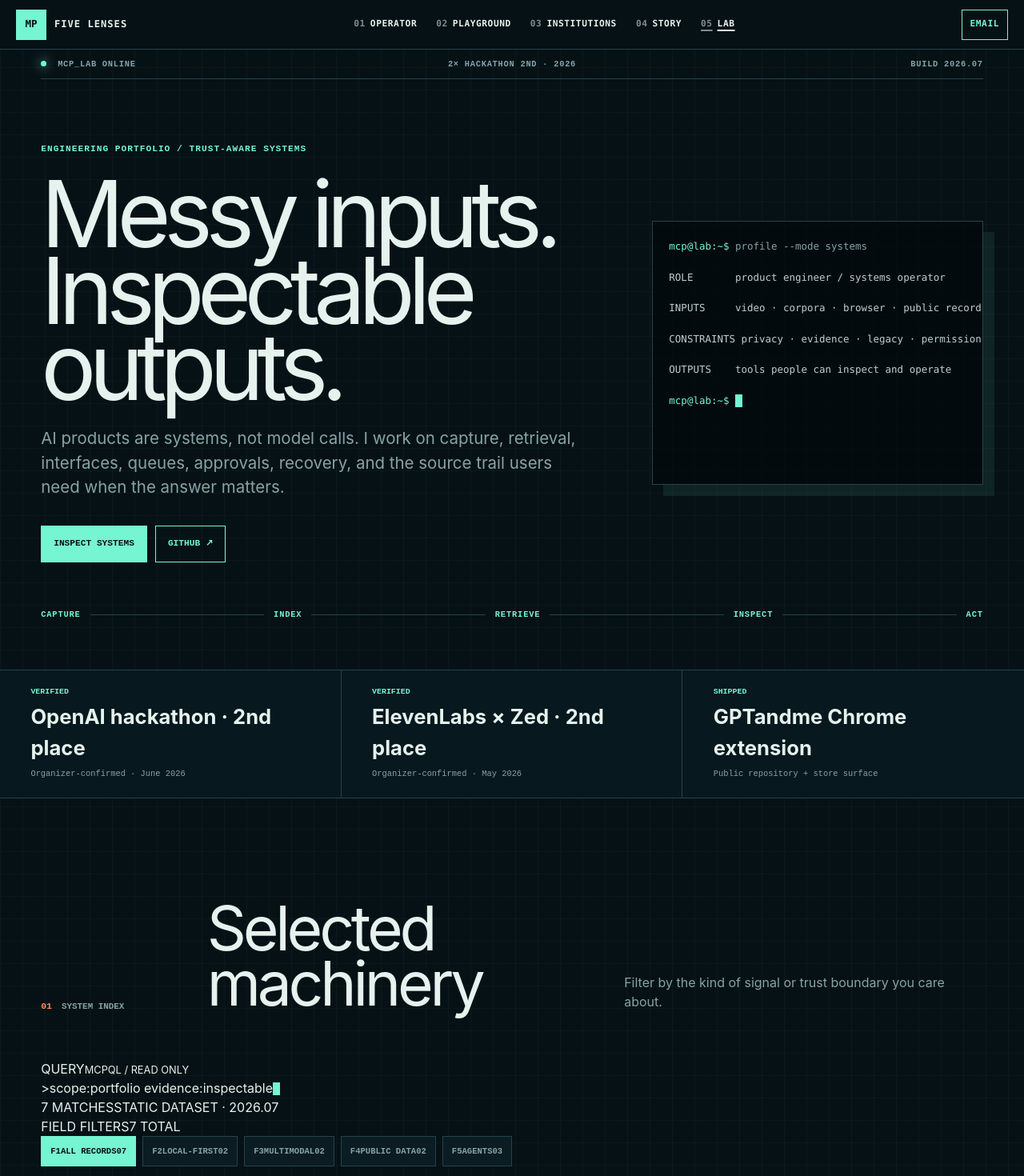
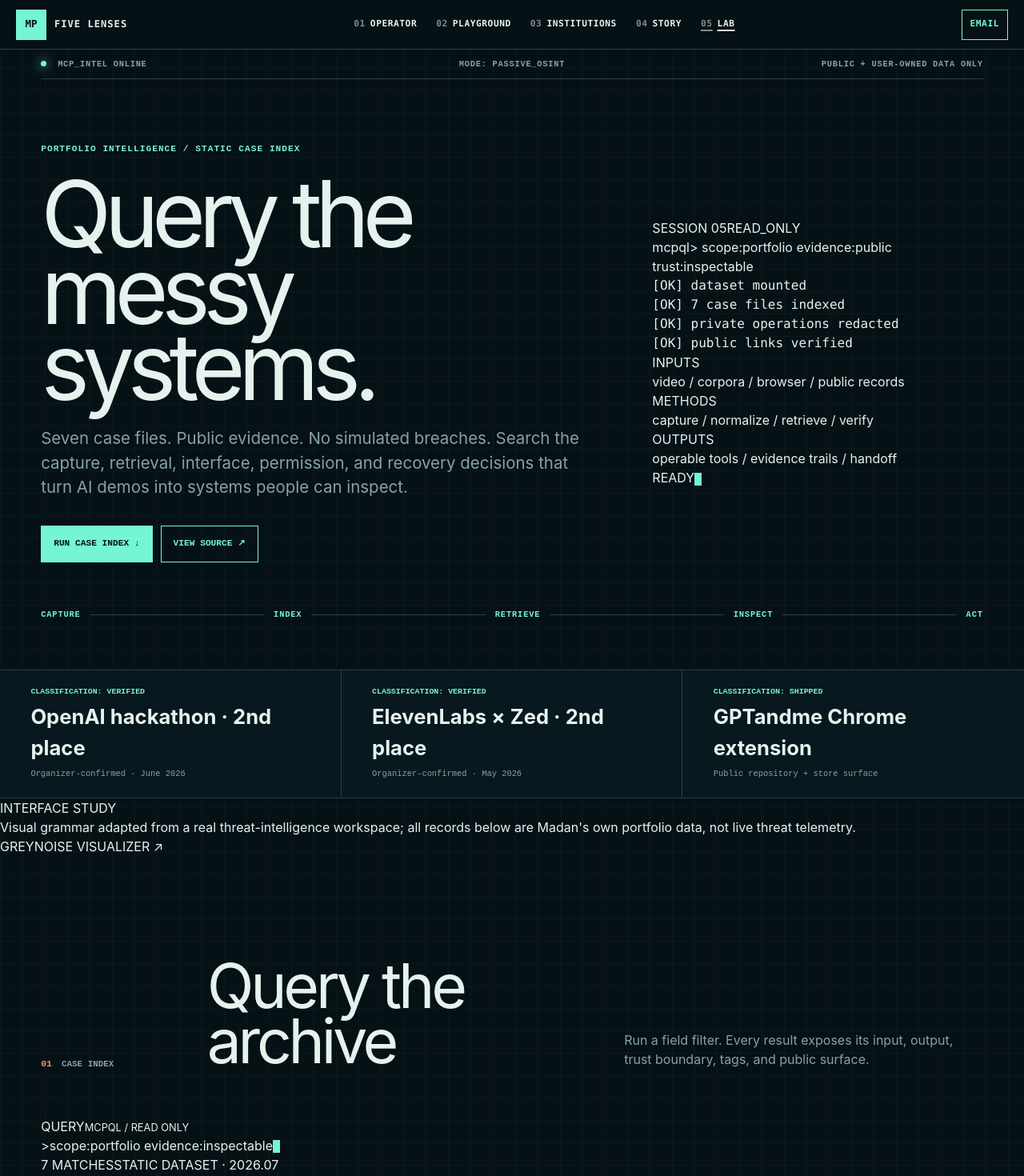
Before and after one commit to MadanChaollaPark/madanpark.com, a Next.js app: page /lab in a window 1280 px wide. Shown: the top 1470 px of the page at 80% size. Built offline with nearby package versions, Linux system fonts and the light colour scheme.

Commit message:
feat: frame the lab as signal intelligence

```diff
--- a/app/lab/page.tsx
+++ b/app/lab/page.tsx
@@ -4,9 +4,9 @@ import { project, publicLinks } from "../site-data";
 import { LabSystems } from "./LabClient";
 
 export const metadata: Metadata = {
-  title: "Inspectable Systems — Madan Park",
+  title: "Signal Intelligence — Madan Park",
   description:
-    "A deep-tech portfolio for AI labs, engineering teams, and product leaders who want inputs, outputs, trust boundaries, and inspectable proof.",
+    "An OSINT-inspired engineering portfolio for teams that want queryable systems, evidence trails, trust boundaries, and inspectable proof.",
 };
 
 const systems = [
@@ -26,29 +26,32 @@ export default function LabPage() {
       <main>
         <header className="lab-hero">
           <div className="lab-statusbar">
-            <span><i /> MCP_LAB ONLINE</span><span>2× HACKATHON 2ND · 2026</span><span>BUILD 2026.07</span>
+            <span><i /> MCP_INTEL ONLINE</span><span>MODE: PASSIVE_OSINT</span><span>PUBLIC + USER-OWNED DATA ONLY</span>
           </div>
           <div className="lab-hero-grid">
             <div className="lab-hero-copy">
-              <p>ENGINEERING PORTFOLIO / TRUST-AWARE SYSTEMS</p>
-              <h1>Messy inputs.<br />Inspectable outputs.</h1>
+              <p>PORTFOLIO INTELLIGENCE / STATIC CASE INDEX</p>
+              <h1>Query the<br />messy systems.</h1>
               <p className="lab-lede">
-                AI products are systems, not model calls. I work on capture, retrieval,
-                interfaces, queues, approvals, recovery, and the source trail users need
-                when the answer matters.
+                Seven case files. Public evidence. No simulated breaches. Search the capture,
+                retrieval, interface, permission, and recovery decisions that turn AI demos
+                into systems people can inspect.
               </p>
               <div className="lab-actions">
-                <a href="#systems">Inspect systems</a>
-                <a href={publicLinks.github} target="_blank" rel="noreferrer">GitHub ↗</a>
+                <a href="#systems">Run case index ↓</a>
+                <a href={publicLinks.github} target="_blank" rel="noreferrer">View source ↗</a>
               </div>
             </div>
-            <div className="lab-console" aria-label="System principles console">
-              <div><span>mcp@lab:~$</span> profile --mode systems</div>
-              <p>ROLE&nbsp;&nbsp;&nbsp;&nbsp;&nbsp;&nbsp;&nbsp;product engineer / systems operator</p>
-              <p>INPUTS&nbsp;&nbsp;&nbsp;&nbsp;&nbsp;video · corpora · browser · public records</p>
-              <p>CONSTRAINTS&nbsp;privacy · evidence · legacy · permission</p>
-              <p>OUTPUTS&nbsp;&nbsp;&nbsp;&nbsp;tools people can inspect and operate</p>
-              <div><span>mcp@lab:~$</span> <b className="lab-cursor" aria-hidden="true" /></div>
+            <div className="lab-session" aria-label="Portfolio intelligence session">
+              <div className="lab-session-head"><span>SESSION 05</span><span>READ_ONLY</span></div>
+              <div className="lab-session-query"><span>mcpql&gt;</span> scope:portfolio evidence:public trust:inspectable</div>
+              <pre>{`[OK] dataset mounted\n[OK] 7 case files indexed\n[OK] private operations redacted\n[OK] public links verified`}</pre>
+              <dl>
+                <div><dt>INPUTS</dt><dd>video / corpora / browser / public records</dd></div>
+                <div><dt>METHODS</dt><dd>capture / normalize / retrieve / verify</dd></div>
+                <div><dt>OUTPUTS</dt><dd>operable tools / evidence trails / handoff</dd></div>
+              </dl>
+              <div className="lab-session-ready"><span>READY</span><b className="lab-cursor" aria-hidden="true" /></div>
             </div>
           </div>
           <div className="lab-signal-strip">
@@ -61,25 +64,31 @@ export default function LabPage() {
         </header>
 
         <section className="lab-verification-strip" aria-label="Verification status">
-          <div><span>VERIFIED</span><strong>OpenAI hackathon · 2nd place</strong><small>Organizer-confirmed · June 2026</small></div>
-          <div><span>VERIFIED</span><strong>ElevenLabs × Zed · 2nd place</strong><small>Organizer-confirmed · May 2026</small></div>
-          <div><span>SHIPPED</span><strong>GPTandme Chrome extension</strong><small>Public repository + store surface</small></div>
+          <div><span>CLASSIFICATION: VERIFIED</span><strong>OpenAI hackathon · 2nd place</strong><small>Organizer-confirmed · June 2026</small></div>
+          <div><span>CLASSIFICATION: VERIFIED</span><strong>ElevenLabs × Zed · 2nd place</strong><small>Organizer-confirmed · May 2026</small></div>
+          <div><span>CLASSIFICATION: SHIPPED</span><strong>GPTandme Chrome extension</strong><small>Public repository + store surface</small></div>
         </section>
+
+        <aside className="lab-reference-note">
+          <span>INTERFACE STUDY</span>
+          <p>Visual grammar adapted from a real threat-intelligence workspace; all records below are Madan&apos;s own portfolio data, not live threat telemetry.</p>
+          <a href="https://viz.greynoise.io/" target="_blank" rel="noreferrer">GREYNOISE VISUALIZER ↗</a>
+        </aside>
 
         <section className="lab-systems" id="systems">
           <div className="lab-section-head">
-            <div><span>01</span><p>SYSTEM INDEX</p></div>
-            <h2>Selected machinery</h2>
-            <p>Filter by the kind of signal or trust boundary you care about.</p>
+            <div><span>01</span><p>CASE INDEX</p></div>
+            <h2>Query the archive</h2>
+            <p>Run a field filter. Every result exposes its input, output, trust boundary, tags, and public surface.</p>
           </div>
           <LabSystems items={systems} />
         </section>
 
         <section className="lab-architecture">
           <div className="lab-section-head">
-            <div><span>02</span><p>OPERATING MODEL</p></div>
-            <h2>The unglamorous stack</h2>
-            <p>The layers that determine whether an AI demo becomes a usable system.</p>
+            <div><span>02</span><p>PIPELINE TRACE</p></div>
+            <h2>Signal to decision</h2>
+            <p>The observable layers that determine whether an AI demo survives contact with a real workflow.</p>
           </div>
           <div className="architecture-stack">
             <article><span>05</span><h3>Human decision</h3><p>Clear next action, visible limits, reversible handoff.</p></article>
@@ -92,8 +101,8 @@ export default function LabPage() {
 
         <section className="lab-range">
           <div className="lab-section-head">
-            <div><span>03</span><p>RANGE</p></div>
-            <h2>Comfortable across the seam</h2>
+            <div><span>03</span><p>CAPABILITY FACETS</p></div>
+            <h2>Field surface</h2>
           </div>
           <div className="lab-range-grid">
             <article><span>PRODUCT</span><p>Problem framing, IA, flows, prototypes, user-facing trust states.</p></article>
@@ -106,8 +115,8 @@ export default function LabPage() {
         </section>
 
         <section className="lab-cta">
-          <div><span>READY</span><h2>Bring the corpus, workflow, recording, or system nobody has made legible yet.</h2></div>
-          <a href={publicLinks.email}>INITIATE CONVERSATION →</a>
+          <div><span>NEW CASE / AUTHORIZED SCOPE ONLY</span><h2>Bring the corpus, workflow, recording, or system nobody has made legible yet.</h2></div>
+          <a href={publicLinks.email}>OPEN SECURE CHANNEL →</a>
         </section>
       </main>
       <RouteFooter current="lab" />
--- a/app/site-data.ts
+++ b/app/site-data.ts
@@ -48,7 +48,7 @@ export const lenses = [
     number: "05",
     title: "Inspectable Systems",
     audience: "AI labs, engineering & product teams",
-    style: "Deep-tech control room",
+    style: "Threat-intel query workspace",
     promise: "Inputs, outputs, trust boundaries, and proof of work for teams that want to inspect the machinery.",
   },
 ] as const;
```
